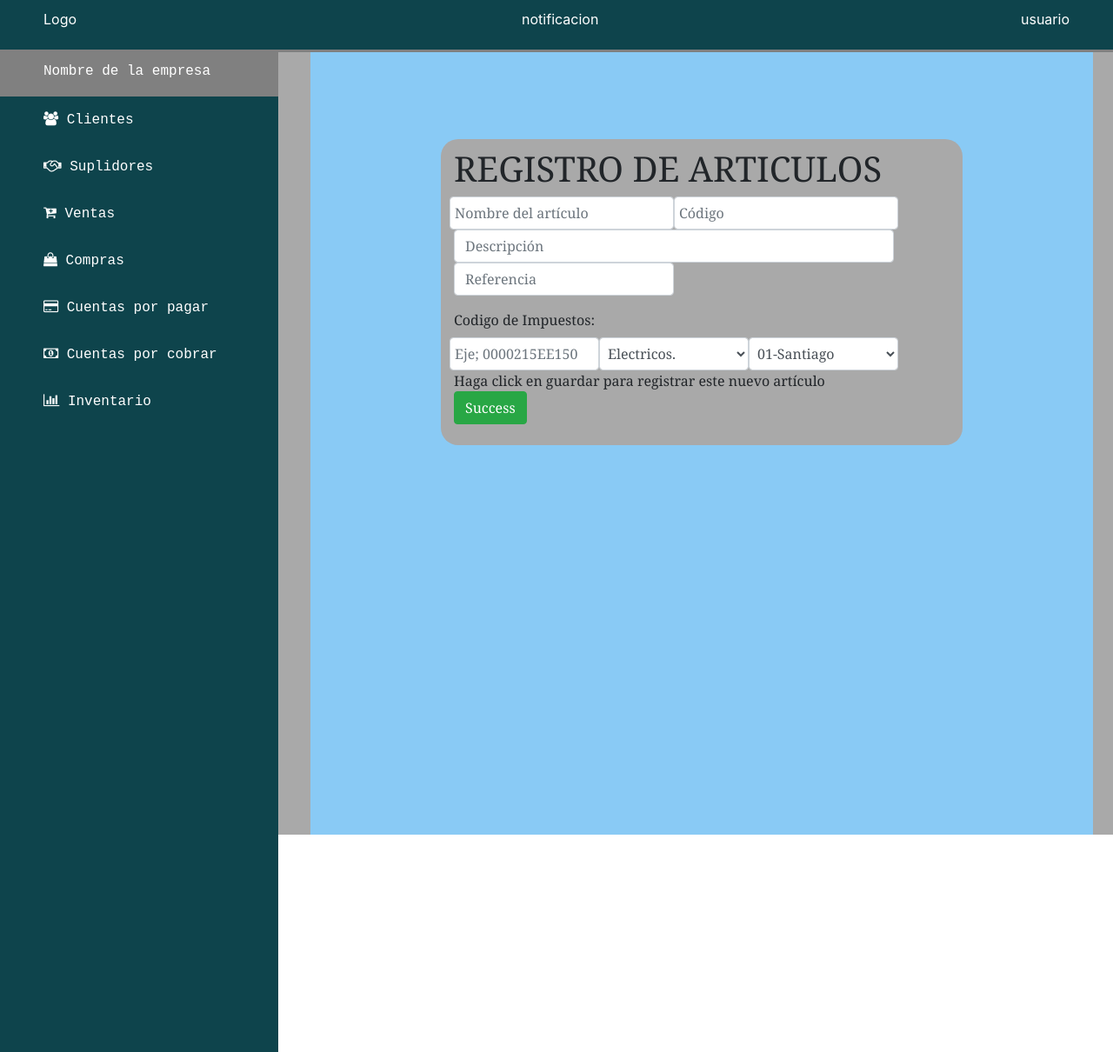
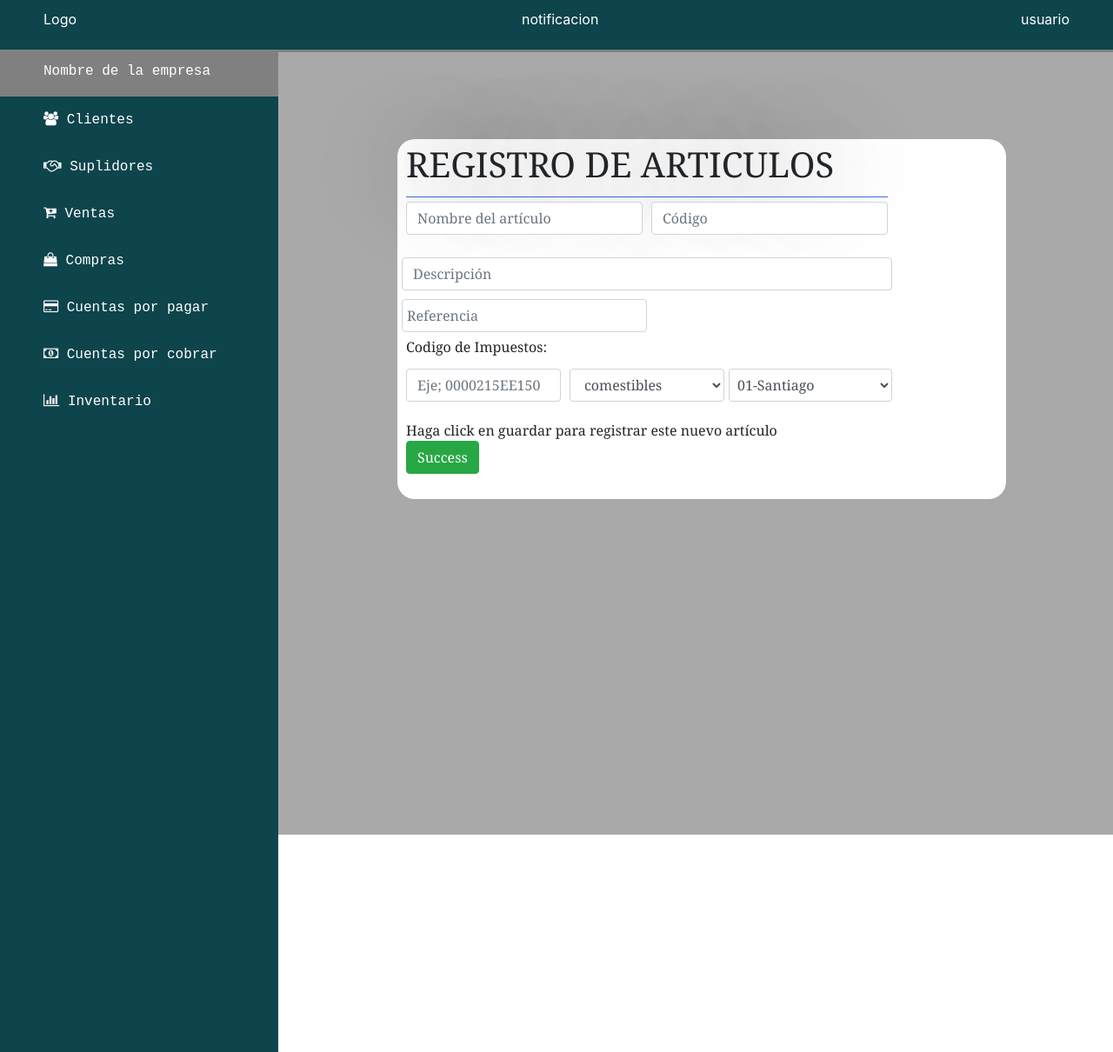
Before and after one commit to Softinblackish/softflesh, a PHP site: page /views/base.php in a window 1280 px wide. Shown: the whole page at 87% size. Run offline with PHP 8.4, Linux system fonts and the light colour scheme.

Commit message:
cambio de visualizacion de frm_articulos

```diff
--- a/css/articulos.css
+++ b/css/articulos.css
@@ -3,19 +3,22 @@
     height:900px;
     margin:-1000px;
     position: relative;
-    background-color: rgb(137, 202, 245);
-    /*background-color: white;*/
+    background-color:darkgray;
+    /*background-color: white;
+     rgb(137, 202, 245);
+    */
     margin-left: 357px;
     margin-top: -1150px;
 }
 .container{
-    width: 600px;
+    width: 700px;
     margin: auto;
     position: relative;
     top: 100px;
     padding-top: 10px;
+    padding: 10px;
     font-family: Georgia, 'Times New Roman', Times, serif;
-    background-color: darkgray;
+    background-color:white;
     /*background-color: white;*/
 
     border-radius: 20px;
@@ -33,3 +36,12 @@
 .buton{
     margin: 10px;
 }
+.cabeza{
+    border-bottom: 1px solid royalblue;
+    padding-bottom: 5px;
+    text-shadow: 2px 2px 7pc black;
+}
+.form-row{
+    padding-top: 5px;
+    padding-bottom: 5px;
+}
--- a/views/articulos/frm_articulos.php
+++ b/views/articulos/frm_articulos.php
@@ -5,27 +5,42 @@
 <div class="container-articulos">
     <div class="container form-row">
         <form  action="" method="post">
+            <div class="cabeza">
                 <h1>REGISTRO DE ARTICULOS</h1>
+            </div>
             <div class="form-row">
-            <input type="text" name="nombre" placeholder ="Nombre del artículo" class="form-control col-md-6">
-            <input type="text" name="codigo" placeholder ="Código" class="form-control col-md-6" >
+                <div class="form-group col-md-6">
+                    <input type="text" name="nombre" placeholder ="Nombre del artículo" class="form-control">
                 </div>
-            <div class="form-group">
+                <div class="form-group col-md-6">
+                    <input type="text" name="codigo" placeholder ="Código" class="form-control" >
+                </div>
+            </div>
+
+            <div class="form-row">
                 <input type="text" name="descripcion" placeholder ="Descripción" class="form-control" >
+                <br><br>
                 <input type="text" name="referencia" placeholder ="Referencia" class="form-control col-md-6" >
             </div>
+
             <label for="inputState">Codigo de Impuestos: </label><br>
+
             <div class="form-row">
-            <input type="text" name="codigo_barra" class="form-control col-md-4" id="inputCity" placeholder="Eje; 0000215EE150" >
-            <select id="inputState" class="form-control col-md-4" name="categoria">
-                    <option selected="">Electricos.</option>
-                    <option>comestibles</option>
+                <div class="form-group col-md-4">
+                    <input type="text" name="codigo_barra" class="form-control" id="inputCity" placeholder="Eje; 0000215EE150" >
+                </div>
+                <div class="form-group col-md-4">
+                    <select id="inputState" class="form-control" name="categoria">
+                            <option selected="">Electricos</option>
+                            <option selected="">comestibles</option>
                     </select>
+                </div>
                 <select id="inputState" class="form-control col-md-4" name="almacen">
                         <option selected="">01-Santiago</option>
                         <option>02-La vega</option>
                 </select>
             </div>
+
             <label class="form-check-label" for="gridCheck">
                     Haga click en guardar para registrar este nuevo artículo
             </label>
```
Lines whose indentation alone changed are shown as unchanged.
